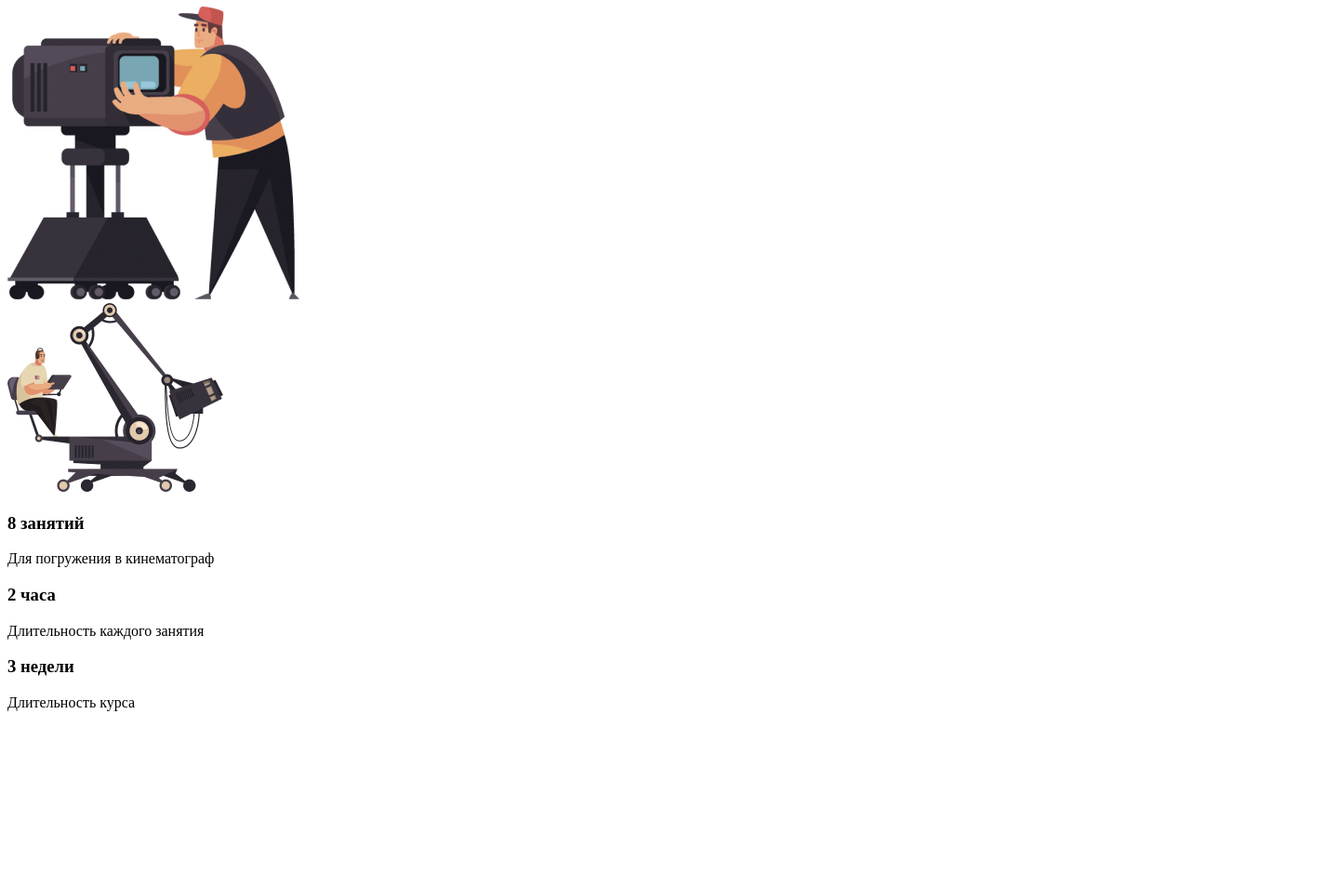
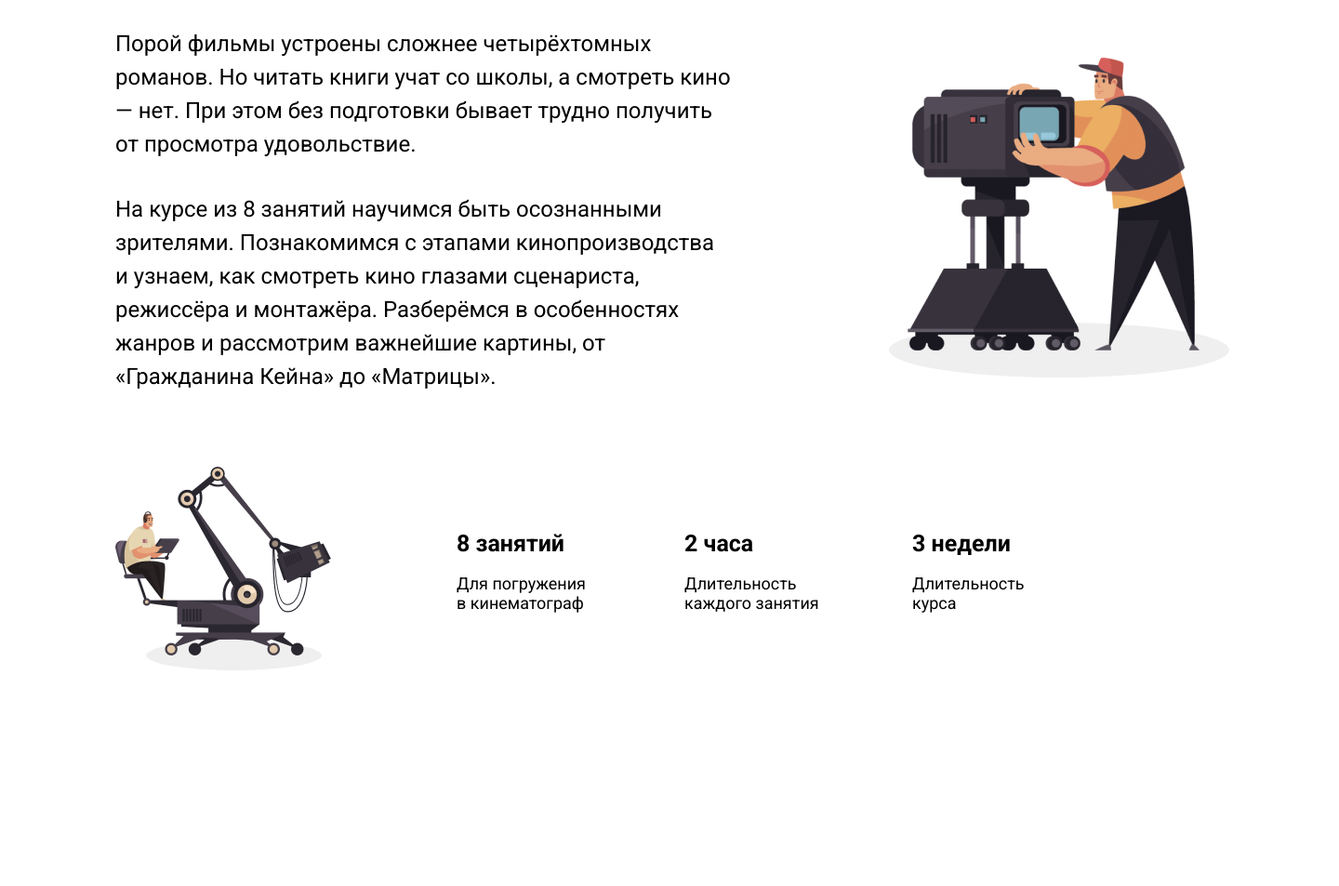
Before and after one commit to Tilek99/m1, a plain HTML site: page index.html/index.html in a window 1280 px wide. Shown: the part 177-1130 px from the top of the page at 93% size, 1440 px wide, since content can reach past the window. Before the commit the page ends 958 px from the top, so only its background shows below. Drawn offline with Linux system fonts and the light colour scheme; files that its build step writes are made by us from their sources.

Commit message:
css о курсе

```diff
--- a/index.html/index.html
+++ b/index.html/index.html
@@ -5,7 +5,7 @@
     <meta http-equiv="X-UA-Compatible" content="IE=edge">
     <meta name="viewport" content="width=device-width, initial-scale=1.0">
     <title>Document</title>
-    <link rel="stylesheet" href="style.css">
+    <link rel="stylesheet" href="/style.css/style.css">
 </head>
 <body>
     <div class="course">
--- a/style.css/style.css
+++ b/style.css/style.css
@@ -0,0 +1,89 @@
+@import url('https://fonts.googleapis.com/css2?family=Roboto+Slab:wght@700&family=Roboto:ital,wght@0,100;0,300;0,400;0,500;0,700;0,900;1,100;1,300;1,400;1,500;1,700;1,900&display=swap');
+body {
+    font-family: 'Roboto', sans-serif;
+    width: 1440px;
+    height: 1046px;
+    margin: 0px;
+}
+.course {
+    margin-top: 84px;
+    margin-right: 150px;
+    margin-bottom: 164px;
+    margin-left: 124px;
+}
+.top, .bottom, .offer {
+    display: flex;
+    justify-content: space-between;
+}
+.top {
+    align-items: flex-end;
+    height: 550px;
+}
+.bottom {
+    margin-top: 45px;
+    justify-content: start;
+}
+.offer {
+    margin-top: 50px;
+}
+h1 {
+    font-family: 'Roboto Slab', serif;
+    font-weight: 700;
+    font-size: 55px;
+    margin-bottom: 45px;
+    margin-top: 0px;
+}
+h3 {
+    font-size: 25px;
+    margin: 18px 0px;
+}
+.main-text p {
+    font-size: 24px;
+    width: 662px;
+    line-height: 150%;
+    margin-bottom: 34px;
+}
+.main-pic {
+    width: 314px;
+    height: 315px;
+    position: relative;
+    margin-bottom: 80px;
+    box-sizing: border-box;
+}
+.ellipse2 {
+    width: 366px;
+    height: 59px;
+    background-color: #EFEFEF;
+    border-radius: 50%;
+    position: absolute;
+    left: -20px;
+    bottom: -29px;
+    z-index: -1;
+}
+.tesis, .hour {
+    width: 150px;
+}
+.hour {
+    margin: 0px 95px;
+}
+.offer {
+    font-size: 18px;
+    box-sizing: border-box;
+}
+.side-pic {
+    width: 232px;
+    height: 203px;
+    margin-right: 135px;
+    position: relative;
+    box-sizing: border-box;
+}
+.ellipse3 {
+    width: 189px;
+    height: 32px;
+    background-color: #EFEFEF;
+    border-radius: 50%;
+    position: absolute;
+    left: 33px;
+    bottom: -16px;
+    z-index: -1;
+}
```
